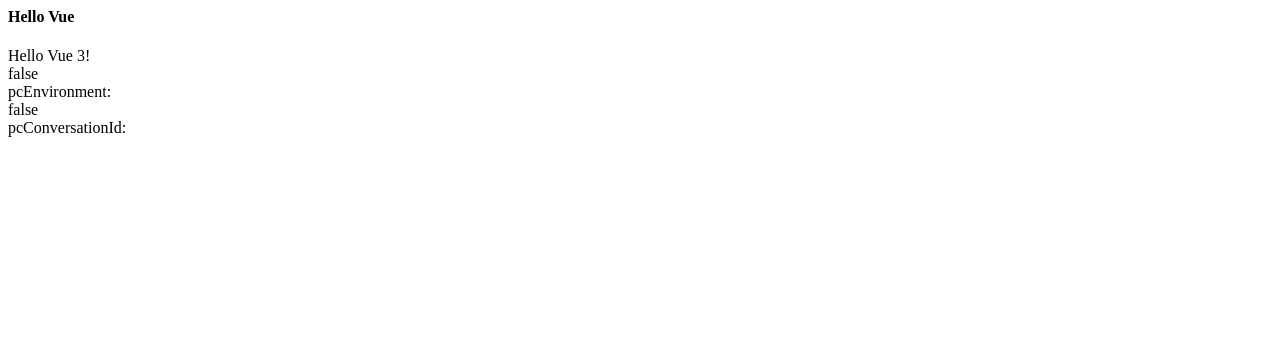
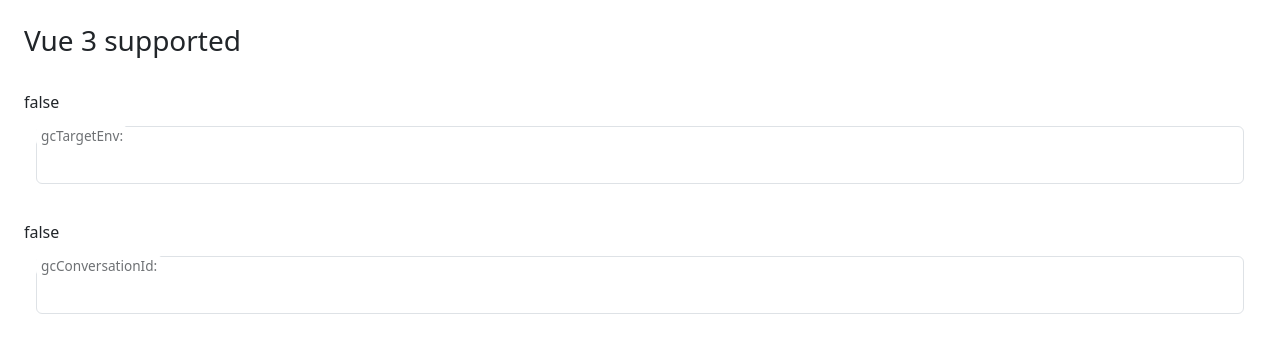
Before and after one commit to Tarascs/tarascs.github.io, a plain HTML site: page index.html in a window 1280 px wide. Drawn offline with nearby package versions, Linux system fonts and the light colour scheme.

Commit message:
Add files via upload
commit new params updated

```diff
--- a/index.html
+++ b/index.html
@@ -1,19 +1,25 @@
 <html>
     <head>
         <script src="https://unpkg.com/vue@3/dist/vue.global.js"></script>
+        <link href="https://cdn.jsdelivr.net/npm/bootstrap@5.3.8/dist/css/bootstrap.min.css" rel="stylesheet" integrity="sha384-sRIl4kxILFvY47J16cr9ZwB07vP4J8+LH7qKQnuqkuIAvNWLzeN8tE5YBujZqJLB" crossorigin="anonymous">
     </head>
     <body>
-        <div id="app">
-            <h4>Hello Vue</h5>
-            {{ message }}
+        <div id="app" class="p-4">
+            <h3>{{ message }}</h3>
             <br/>
             {{b}}
             <br/>
-            pcEnvironment: {{c}}
+                <div class="rounded border-0 p-2 m-1 form-floating">
+                    <input type="text" class="form-control" id="t1" v-model="c"/>
+                    <label for="t1" >gcTargetEnv:</label>
+                </div>
             <br/>
             {{d}}
             <br/>
-            pcConversationId: {{e}}
+                <div class="rounded border-0 p-2 m-1 form-floating">
+                    <input type="text" class="form-control" id="t2" v-model="e"/>
+                    <label for="t2" >gcConversationId:</label>
+                </div>
         </div>
     </body>
     <script>
@@ -26,16 +32,16 @@
 
         createApp({
             setup() {
-                const message = ref('Hello Vue 3!')
+                const message = ref('Vue 3 supported')
 
                 const initialize = () => {
                     let urlParams = new URLSearchParams(window.location.search);
-                    console.log(urlParams.get('pcEnvironment'));
-                    console.log(urlParams.get('pcConversationId'));
-                    b.value = urlParams.has('pcEnvironment');
-                    c.value = urlParams.get('pcEnvironment');
-                    d.value = urlParams.has('pcConversationId');
-                    e.value = urlParams.get('pcConversationId');
+                    console.log(urlParams.get('gcTargetEnv'));
+                    console.log(urlParams.get('gcConversationId'));
+                    b.value = urlParams.has('gcTargetEnv');
+                    c.value = urlParams.get('gcTargetEnv');
+                    d.value = urlParams.has('gcConversationId');
+                    e.value = urlParams.get('gcConversationId');
                 };
 
                 onMounted(() => initialize());
```
